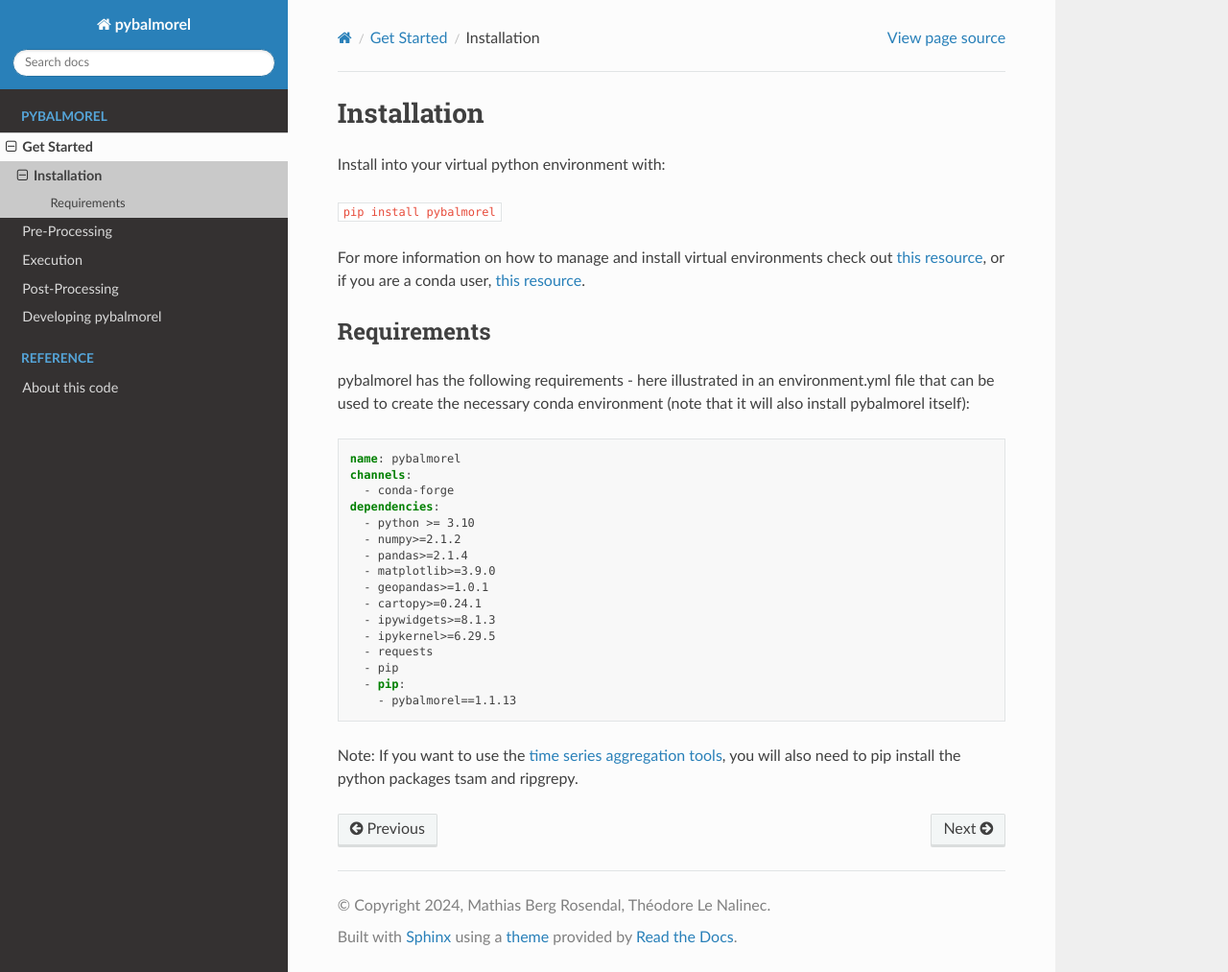
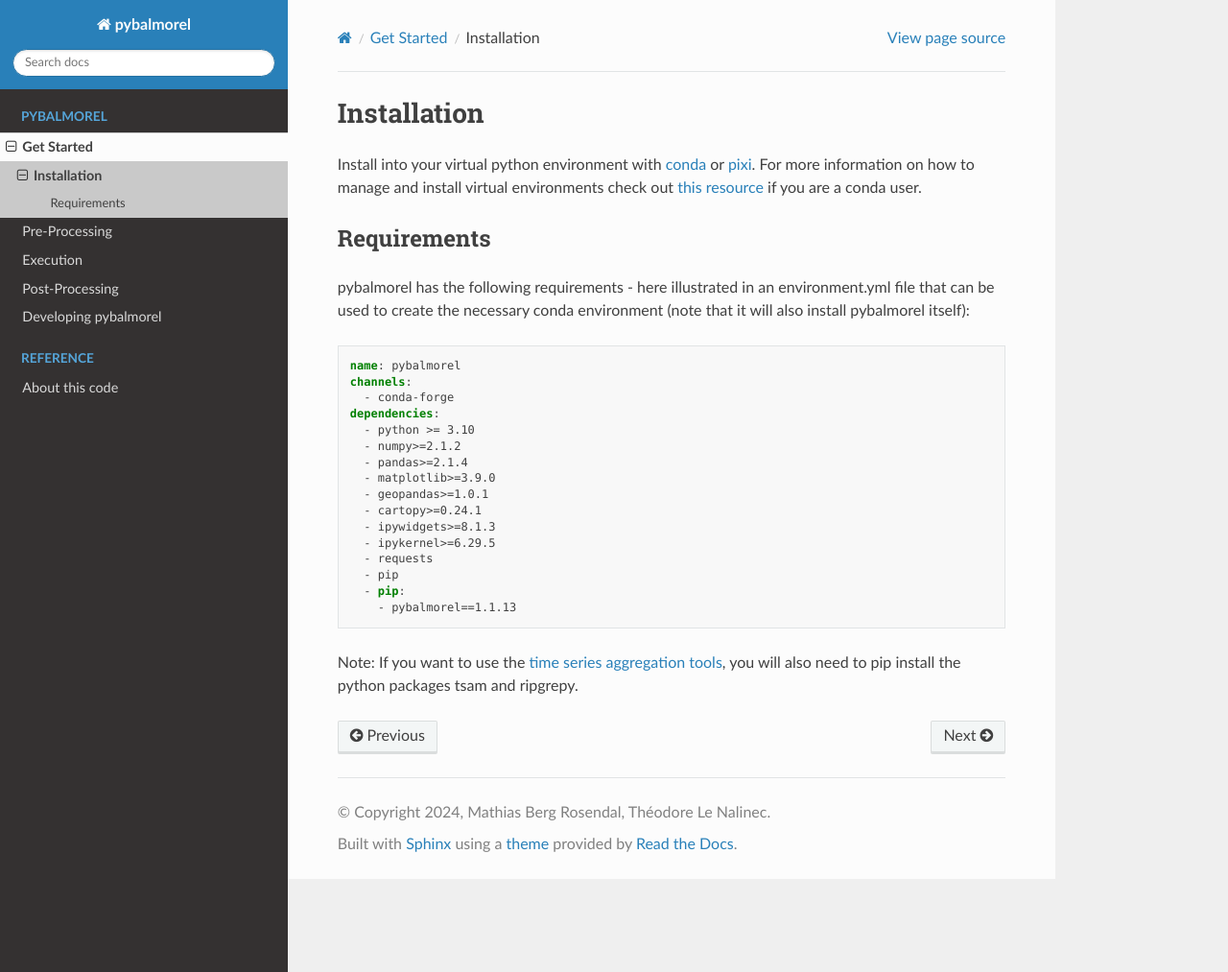
Before and after one commit to balmorelcommunity/pybalmorel, a Sphinx documentation site: the page built from docs/get_started/installation.md, in a window 1280 px wide and 1013 px high. Shown: the whole window at 96% size. Built offline with Sphinx 7.4.7 and the Read the Docs theme 3.1.0, drawn with Linux system fonts in a browser that asks for light colours.

Commit message:
Updated installation instructions

````diff
--- a/docs/get_started/installation.md
+++ b/docs/get_started/installation.md
@@ -1,9 +1,6 @@
 # Installation
-Install into your virtual python environment with:
-
-`pip install pybalmorel`
-
-For more information on how to manage and install virtual environments check out [this resource](https://docs.python.org/3/library/venv.html), or if you are a conda user, [this resource](https://docs.conda.io/projects/conda/en/latest/user-guide/tasks/manage-environments.html).
+Install into your virtual python environment with [conda](https://www.anaconda.com/) or [pixi](https://pixi.prefix.dev/latest/).
+For more information on how to manage and install virtual environments check out [this resource](https://docs.conda.io/projects/conda/en/latest/user-guide/tasks/manage-environments.html) if you are a conda user.
 
 ## Requirements
 pybalmorel has the following requirements - here illustrated in an environment.yml file that can be used to create the necessary conda environment (note that it will also install pybalmorel itself):
@@ -24,7 +21,6 @@
   - pip
   - pip:
     - pybalmorel==1.1.13
-
 ```
 
 Note: If you want to use the [time series aggregation tools](../preprocessing/timeseriesagg.md), you will also need to pip install the python packages tsam and ripgrepy.
````
Also changed, not shown: environment.yaml (line endings or trailing spaces).
